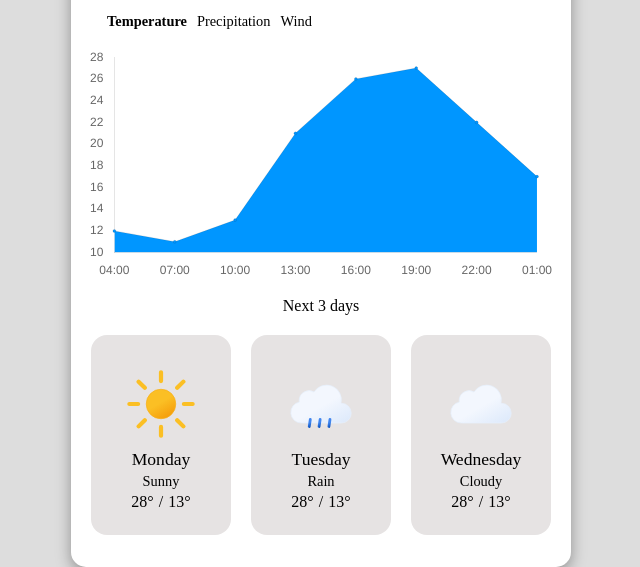
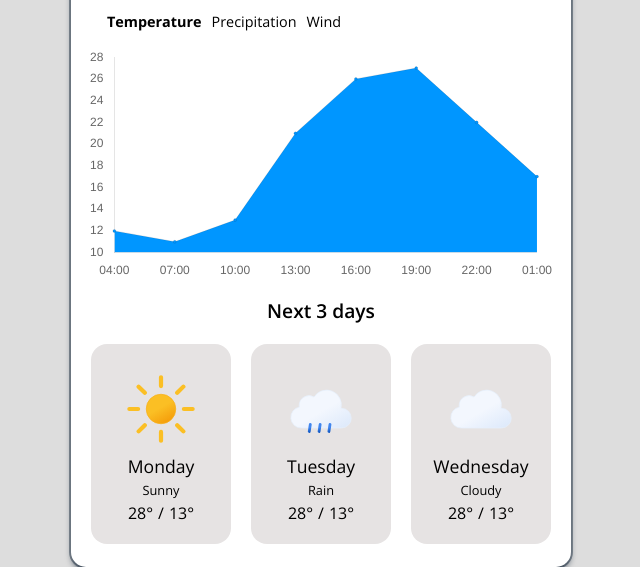
Before and after one commit to MiguelHigueraDev/weather-app, a website built with webpack: page src/index.html in a window 1280 px wide. Shown: the part 333-900 px from the top of the page, without its empty margins (319-959 px from the left). Built offline with nearby package versions, Linux system fonts and the light colour scheme; no server answers; files whose address does not match are found by name.

Commit message:
Edit styling

```diff
--- a/src/index.html
+++ b/src/index.html
@@ -6,6 +6,9 @@
     <title>Weather App</title>
     <link rel="stylesheet" href="./style.css">
     <script src="./index.js"></script>
+    <link rel="preconnect" href="https://fonts.googleapis.com">
+    <link rel="preconnect" href="https://fonts.gstatic.com" crossorigin>
+    <link href="https://fonts.googleapis.com/css2?family=Open+Sans:wght@300;400;500;600;700;800&display=swap" rel="stylesheet">
 </head>
 <body>
     <main>
@@ -37,7 +40,7 @@
                     <img src="./assets/icons/svg/clear-day.svg">
                     <div class="weather-card-text">
                         <h4 class="day">Monday</h4>
-                        <h5 class="daily-forecast">Sunny</h5>
+                        <h5 class="daily-condition">Sunny</h5>
                         <div class="high-and-low">
                             <p class="high">28°</p>
                             <p>/</p>
@@ -49,7 +52,7 @@
                     <img src="./assets/icons/svg/rain.svg">
                     <div class="weather-card-text">
                         <h4 class="day">Tuesday</h4>
-                        <h5 class="daily-forecast">Rain</h5>
+                        <h5 class="daily-condition">Rain</h5>
                         <div class="high-and-low">
                             <p class="high">28°</p>
                             <p>/</p>
@@ -61,7 +64,7 @@
                     <img src="./assets/icons/svg/cloudy.svg">
                     <div class="weather-card-text">
                         <h4 class="day">Wednesday</h4>
-                        <h5 class="daily-forecast">Cloudy</h5>
+                        <h5 class="daily-condition">Cloudy</h5>
                         <div class="high-and-low">
                             <p class="high">28°</p>
                             <p>/</p>
--- a/src/modules/displayManager.js
+++ b/src/modules/displayManager.js
@@ -33,8 +33,8 @@ function updateDayForecast(index, icon, text, day, max, min) {
   img.src = getWeatherIcon(icon);
   const dayDiv = card.querySelector('.day');
   dayDiv.textContent = day;
-  const dayForecast = card.querySelector('.daily-forecast');
-  dayForecast.textContent = text;
+  const dayCondition = card.querySelector('.daily-condition');
+  dayCondition.textContent = text;
   const high = card.querySelector('.high');
   high.textContent = `${max}°`;
   const low = card.querySelector('.low');
--- a/src/modules/forecastManager.js
+++ b/src/modules/forecastManager.js
@@ -1,3 +1,4 @@
+// eslint-disable-next-line import/no-extraneous-dependencies
 import { format, parse } from 'date-fns';
 import CONSTANTS from '../constants';
 
@@ -12,7 +13,7 @@ function getHeaderInformation(dailyForecast) {
   const { code, text } = dailyForecast.current.condition;
   const { temp_c: temp } = dailyForecast.current;
   const { country, name: city } = dailyForecast.location;
-  return [code, temp, text, country, city];
+  return [code, Math.round(temp), text, country, city];
 }
 
 function getDailyTemperatures(dailyForecast) {
--- a/src/style.css
+++ b/src/style.css
@@ -47,6 +47,7 @@ body {
 	justify-content: center;
 	align-items: center;
 	height: 100vh;
+	font-family: 'Open Sans', Arial, Helvetica, sans-serif;
 }
 
 main {
@@ -58,7 +59,7 @@ main {
 	gap: 10px;
 	background-color: white;
 	border-radius: 15px;
-	box-shadow: rgba(0, 0, 0, 0.35) 0px 5px 15px;
+	box-shadow: rgba(6, 24, 44, 0.4) 0px 0px 0px 2px, rgba(6, 24, 44, 0.65) 0px 4px 6px -1px, rgba(255, 255, 255, 0.08) 0px 1px 0px inset;
 }
 
 /* Header */
@@ -147,6 +148,10 @@ main {
 	align-items: center;
 }
 
+.daily-condition {
+	font-size: 0.8rem;
+}
+
 /* Weekly (3 days) forecast */
 
 .weekly-forecast {
@@ -157,6 +162,11 @@ main {
 	width: 100%;
 	align-items: center;
 	gap: 20px;
+}
+
+.weekly-forecast h3 {
+	font-size: 1.2rem;
+	font-weight: 600;
 }
 
 .weather-cards {
@@ -174,6 +184,7 @@ main {
 	align-items: center;
 	justify-content: center;
 	border-radius: 16px;
+	text-align: center;
 }
 
 .weather-card img {
@@ -203,11 +214,11 @@ main {
 }
 
 .high {
-	font-weight: 500;
+	font-weight: 400;
 	font-size: 1rem;
 }
 
 .low {
-	font-weight: 300;
+	font-weight: 400;
 	font-size: 1rem;
 }
```
